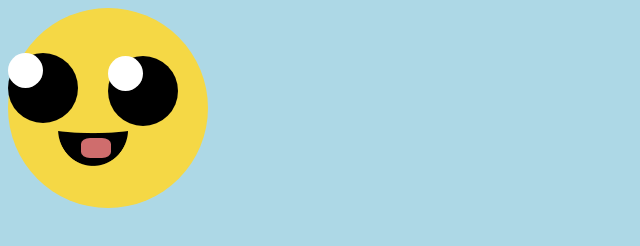
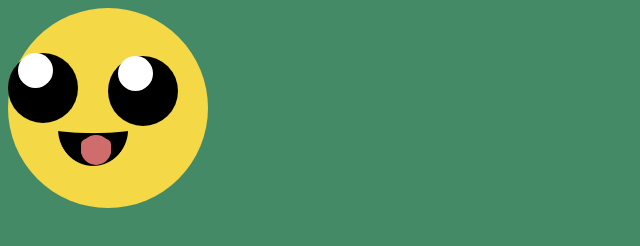
Before and after one commit to elatheghost/2020cs8tri3, a plain HTML site: page emojie/index.html in a window 1280 px wide. Shown: the whole page, without its empty margins (0-640 px from the left). Drawn offline with Linux system fonts and the light colour scheme.

Commit message:
fixed the tongue

```diff
--- a/emojie/index.html
+++ b/emojie/index.html
@@ -4,7 +4,7 @@
         <title>Emoji</title>
         <style>
             body{
-               background-color: lightblue;
+               background-color: #458a66;
             }
             #face{
                 background-color: #f5d845;
@@ -24,6 +24,7 @@
                 height: 35px;
                 border-radius: 50%;
                 position: relative;
+                left: 10px;
             }
             #leftEye{
                 background-color: black;
@@ -67,6 +68,19 @@
                 bottom: 10px;
                 right: 17px;
 
+
+            }
+            #tongue2{
+                background-color: #cf6d6d;
+                width: 30px;
+                height: 30px;
+                border-radius: 50%;
+                position: absolute;
+                bottom: 3px;
+                right: 17px;
+
+
+
             }
         </style>
     </head>
@@ -80,6 +94,7 @@
             </div>
             <div id='mouth'>
                 <div id='tongue'></div>
+                <div id='tongue2'></div>
             </div>
         </div>
     </body>
```
